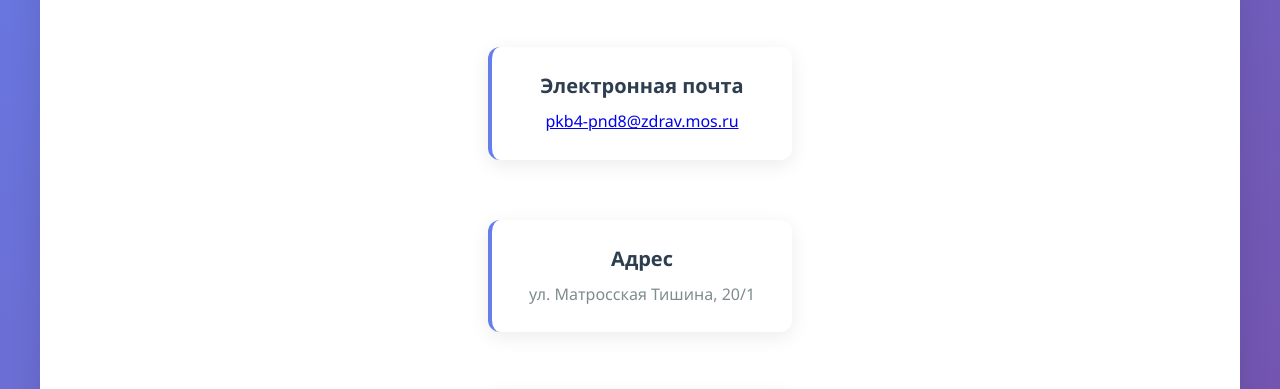
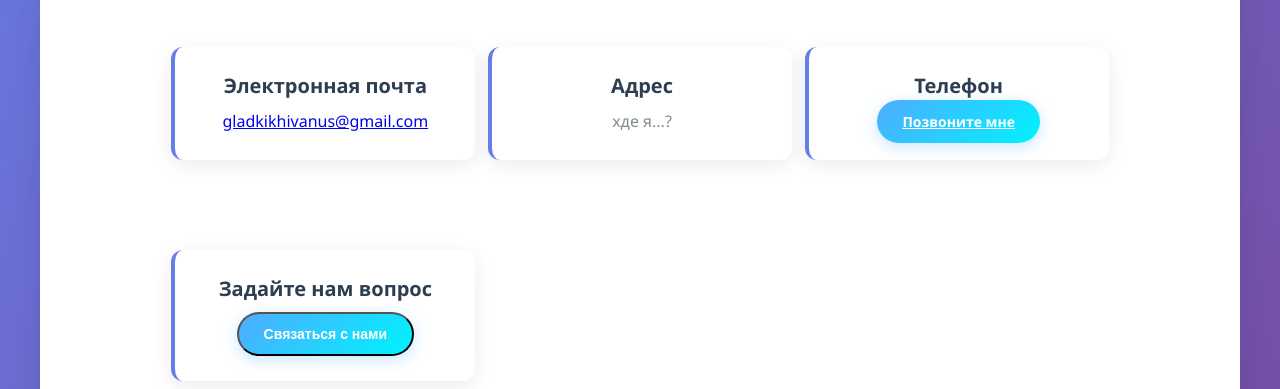
Before and after one commit to IvankEn08/frontend_and_backend_kr_1, a plain HTML site: page pages/contacts.html in a window 1280 px wide. Shown: the part 404-793 px from the top of the page. Drawn offline with Linux system fonts and the light colour scheme.

Commit message:
little visual changes

```diff
--- a/pages/contacts.html
+++ b/pages/contacts.html
@@ -32,17 +32,17 @@
                     <article class="experience-card">
                         <h3 class="experience-title">Электронная почта</h3>
                         <p class="experience-desc">
-                            <a href="mailto:pkb4-pnd8@zdrav.mos.ru">pkb4-pnd8@zdrav.mos.ru</a>
+                            <a href="gladkikhivanus@gmail.com">gladkikhivanus@gmail.com</a>
                         </p>
                     </article>
                     <article class="experience-card">
                         <h3 class="experience-title">Адрес</h3>
-                        <p class="experience-desc">ул. Матросская Тишина, 20/1</p>
+                        <p class="experience-desc">хде я...?</p>
                     </article>
                     <article class="experience-card">
                         <h3 class="experience-title">Телефон</h3>
                         <p class="experience-desc">
-                            <a class="skill-tag" href="tel:+74992680416">Позвоните мне</a>
+                            <a class="skill-tag" href="tel:+78005553535">Позвоните мне</a>
                         </p>
                     </article>
 
--- a/style/styles.css
+++ b/style/styles.css
@@ -254,8 +254,9 @@ main.content {
 
 .experience-grid {
     display: grid;
-    grid-template-columns: repeat(auto-fit, minmax(300px, 1fr));
-    gap: 20px;
+    grid-template-columns: repeat(3, minmax(0, 1fr));
+    gap: 50px;
+    justify-items: center;
 }
 
 .experience-card {
```
